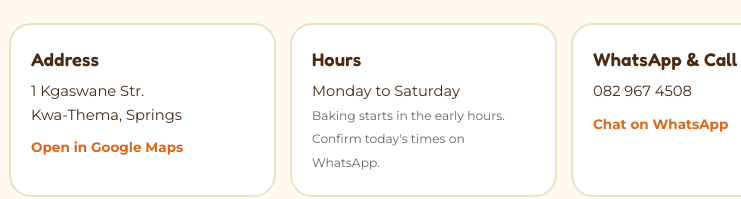
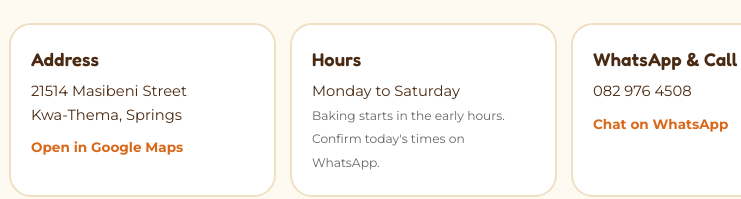
Before and after one commit to MohapiJrTom99/the-exclusives-017, a plain HTML site: page bakery.html in a window 1280 px wide. Shown: the part 6025-6224 px from the top of the page, 76-817 px from the left. Drawn offline with Linux system fonts and the light colour scheme.

Commit message:
Correct WhatsApp number and address

```diff
--- a/bakery.html
+++ b/bakery.html
@@ -157,10 +157,10 @@
 <section class="section" id="contact">
   <h2 class="title">FIND <span>US</span></h2>
   <div class="contact">
-    <div class="c-card"><h3>Address</h3><p>1 Kgaswane Str.<br>Kwa-Thema, Springs</p>
-      <a class="link" target="_blank" rel="noopener" href="https://www.google.com/maps/search/?api=1&query=1+Kgaswane+Street+Kwa-Thema+Springs">Open in Google Maps</a></div>
+    <div class="c-card"><h3>Address</h3><p>21514 Masibeni Street<br>Kwa-Thema, Springs</p>
+      <a class="link" target="_blank" rel="noopener" href="https://www.google.com/maps/search/?api=1&query=21514+Masibeni+Street+Kwa-Thema+Springs">Open in Google Maps</a></div>
     <div class="c-card"><h3>Hours</h3><p>Monday to Saturday<br><small>Baking starts in the early hours. Confirm today's times on WhatsApp.</small></p></div>
-    <div class="c-card"><h3>WhatsApp &amp; Call</h3><p><a id="phoneLink" href="#">082 967 4508</a></p>
+    <div class="c-card"><h3>WhatsApp &amp; Call</h3><p><a id="phoneLink" href="#">082 976 4508</a></p>
       <a class="link" id="contactWa" target="_blank" rel="noopener" href="#">Chat on WhatsApp</a></div>
     <div class="c-card"><h3>Email</h3><p><a href="mailto:theexclusives017@gmail.com">theexclusives017@gmail.com</a></p></div>
   </div>
--- a/common.js
+++ b/common.js
@@ -4,8 +4,8 @@
    page (bakery.html). The cart is shared between them.
    ===================================================== */
 
-const WHATSAPP = "27829674508";        // 082 967 4508 in international format (no +, no spaces)
-const PHONE_SHOW = "082 967 4508";
+const WHATSAPP = "27829764508";        // 082 976 4508 in international format (no +, no spaces)
+const PHONE_SHOW = "082 976 4508";
 
 const $ = (s) => document.querySelector(s);
 const cents = (r) => Math.round(r * 100);
```
Also changed, not shown: index.html (+4 -4 lines), policies.html (+2 -2 lines).
